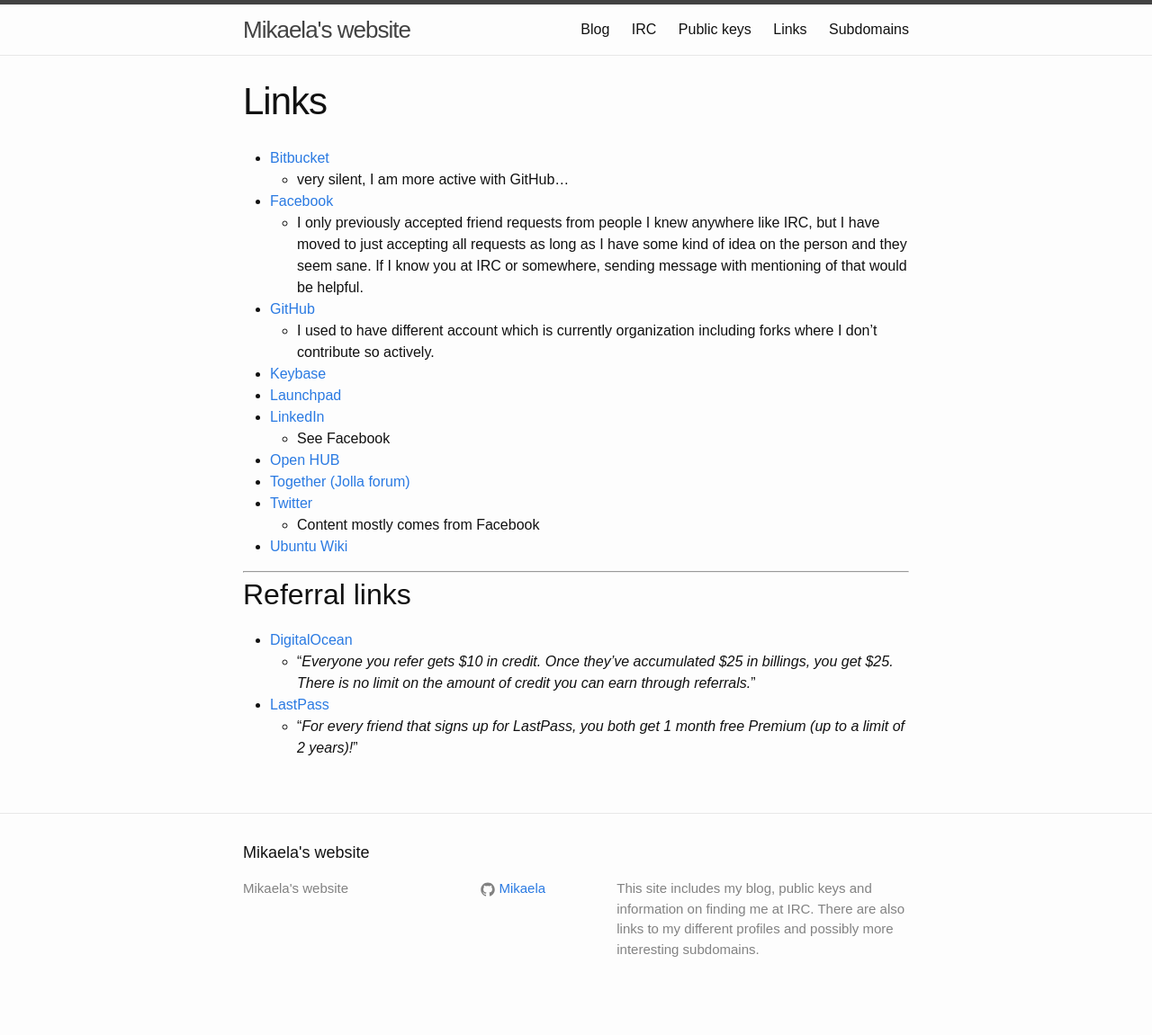
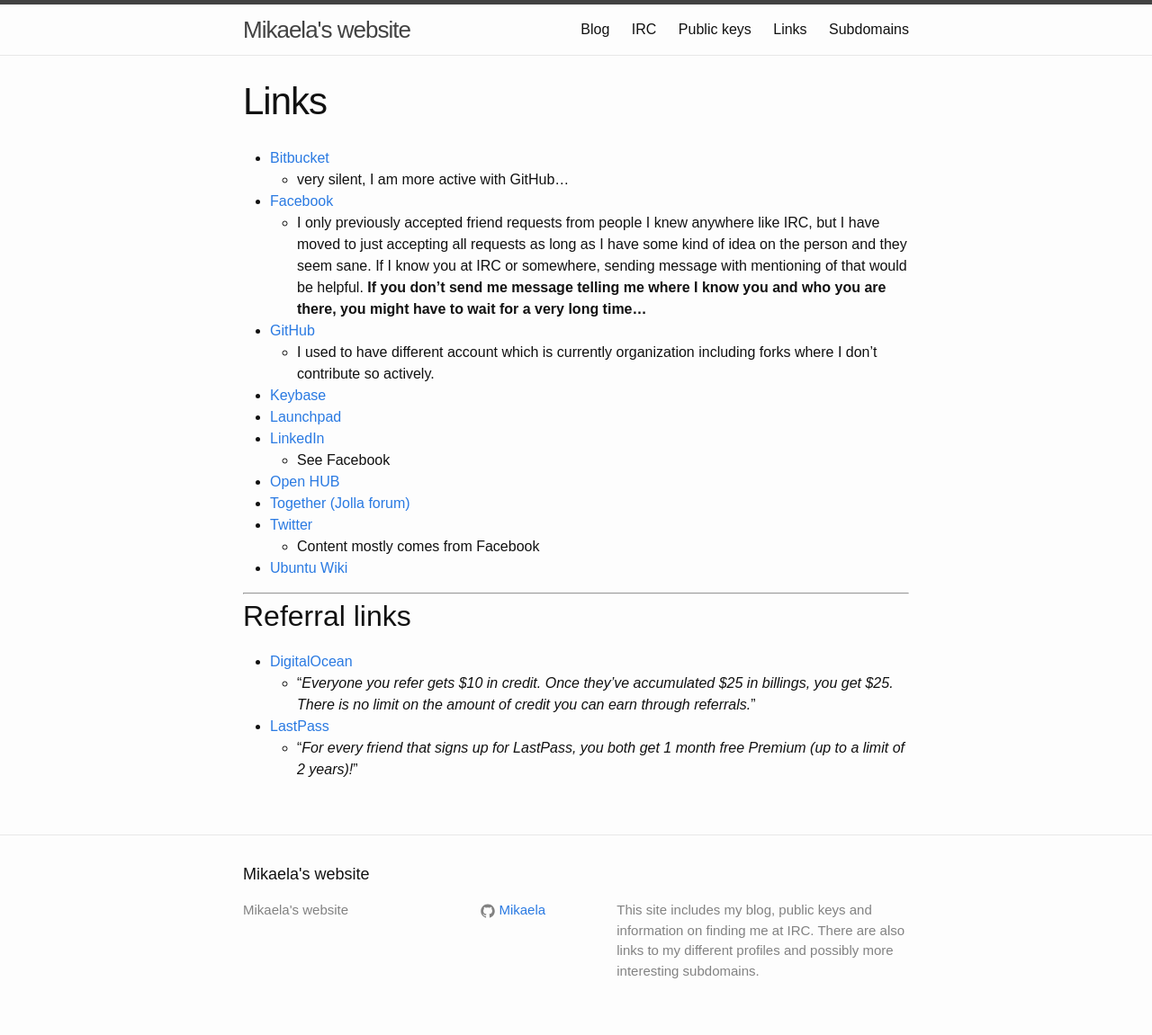
Before and after one commit to Mikaela/mikaela.github.io, a Jekyll site: the page built from pages/links.markdown, in a window 1280 px wide. Shown: the whole page at 90% size. Built offline with Jekyll 4.4.1, drawn with Linux system fonts in a browser that asks for light colours; Markdown is read by kramdown in place of the engine named in the settings; before the commit the page ends 1127 px from its top, so only the background shows below that.

Commit message:
links: bold the fb message part

```diff
--- a/pages/links.markdown
+++ b/pages/links.markdown
@@ -11,7 +11,9 @@
       anywhere like IRC, but I have moved to just accepting all requests
       as long as I have some kind of idea on the person and they seem sane.
       If I know you at IRC or somewhere, sending message with mentioning of
-      that would be helpful.
+      that would be helpful. **If you don't send me message telling me
+      where I know you and who you are there, you might have to wait for
+      a very long time...**
 * [GitHub](https://github.com/Mikaela)
     * I used to have different account which is currently organization
       including forks where I don't contribute so actively.
```
